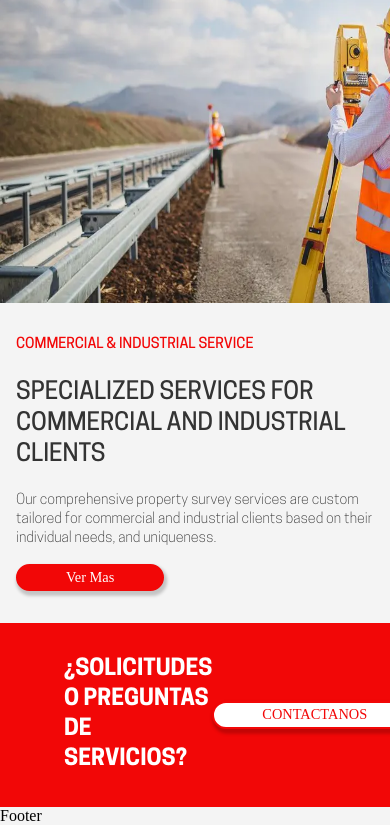
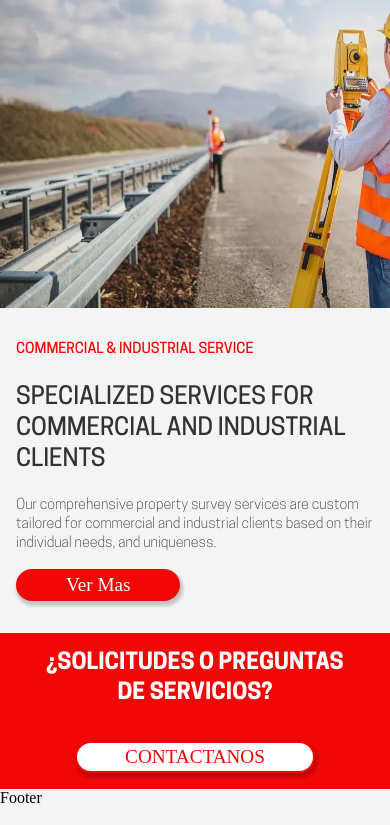
Before and after one commit to jordislpm/geomatic-d-pena, a Next.js app: page / in a window 390 px wide. Shown: the part 1929-2754 px from the top of the page. Built offline with nearby package versions, Linux system fonts and the light colour scheme; a web font is replaced by a local one.

Commit message:
feat: change favicon and responsive for section

```diff
--- a/components/Home/HomeServiceQuestions/HomeServiceQuestions.module.css
+++ b/components/Home/HomeServiceQuestions/HomeServiceQuestions.module.css
@@ -5,6 +5,7 @@
     width:100%;
     background: var(--red-primary);
     padding:2rem 4rem;
+    text-align:center;
 }
 
 .content h3{
@@ -12,3 +13,13 @@
     font-size: 1.4rem;
     font-weight: 600;
 }
+
+
+@media screen and (max-width: 768px) {
+    .content{
+       flex-direction: column;
+       justify-content: center;
+       gap:2rem;
+       padding:1rem 2rem;
+    }
+}
--- a/components/layout/Nav/Nav.tsx
+++ b/components/layout/Nav/Nav.tsx
@@ -16,7 +16,6 @@ function Nav({ scroll }: NavProps) {
     const [isOpen, setIsOpen] = useState<boolean>(false);
 
     useEffect(() => {
-        console.log(isOpen)
     }, [isOpen])
 
     const toggleModal = () => {
--- a/components/share/ButtonPrincipal/ButtonPrincipal.module.css
+++ b/components/share/ButtonPrincipal/ButtonPrincipal.module.css
@@ -32,3 +32,16 @@
   color: var(--white-primary);
   border: 2px solid var(--white-primary);
 }
+
+
+@media screen and (max-width: 768px) {
+    .button {
+
+        width: max-content;
+        padding: 0.2rem 3rem;
+        border-radius: 2rem 2rem 2rem 2rem;
+        font-size: 1.2rem;
+        box-shadow: 0.1rem 0.2rem 0.2rem 0.1rem rgba(0, 0, 0, 0.2);
+        border: 2px solid var(--red-primary);
+      }
+}
```
Also changed, not shown: 1 other file (tests, documents, lock files or other folders).
